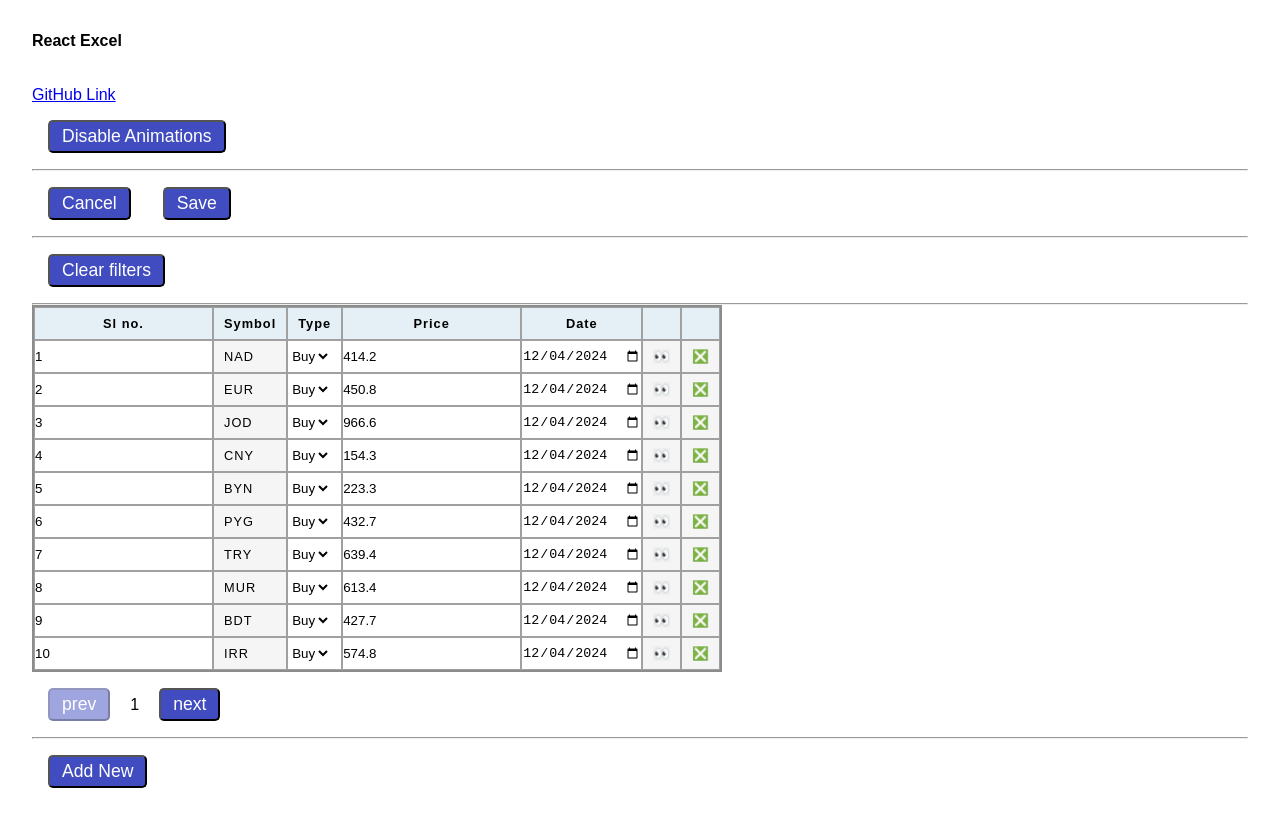
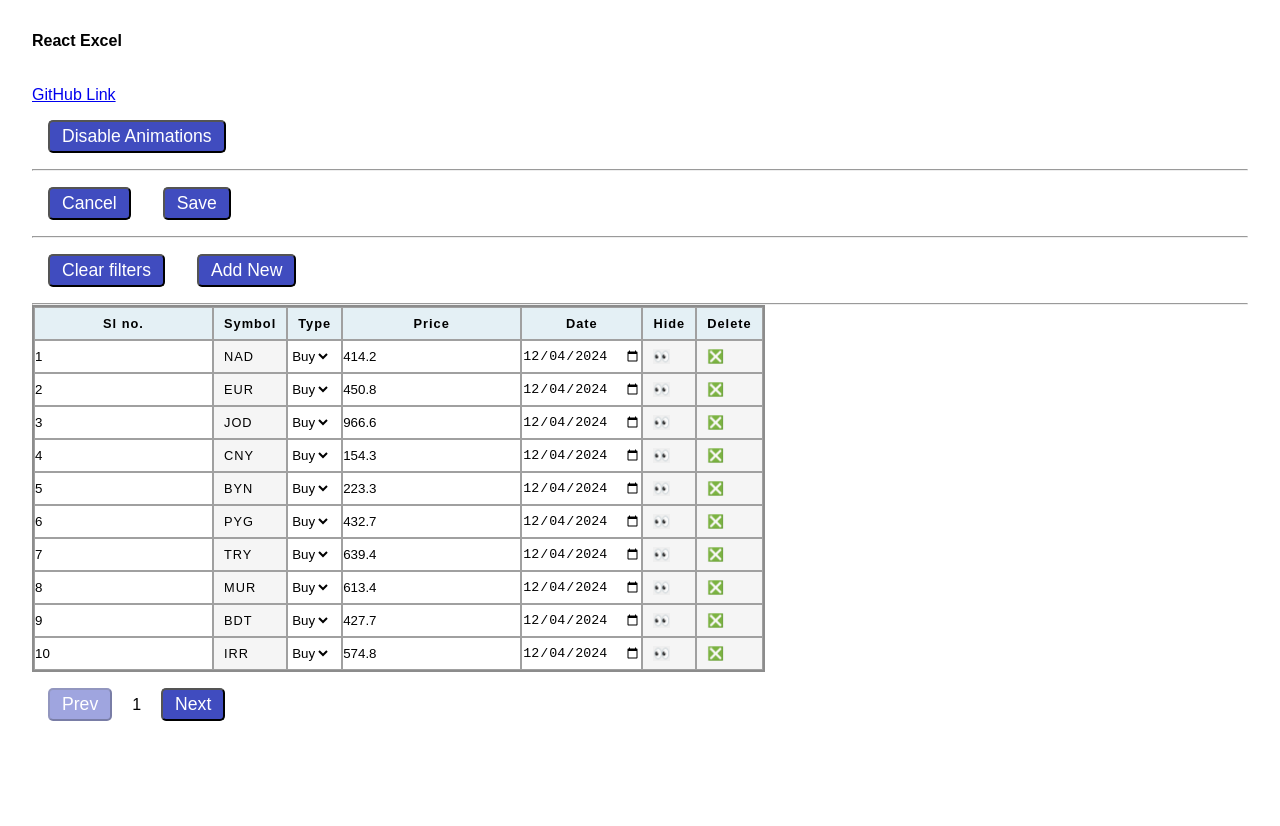
Before and after one commit to Pranay-Tej/react-excel, a React (Vite) app: page / in a window 1280 px wide. Shown: the top 826 px of the page. After the commit the page ends 800 px from the top, so only its background shows below. Built offline with nearby package versions, Linux system fonts and the light colour scheme.

Commit message:
better ux

```diff
--- a/src/Excel.tsx
+++ b/src/Excel.tsx
@@ -79,6 +79,10 @@ function Excel() {
         Clear filters
       </button>
 
+      <button className="btn" onClick={addNewRow}>
+        Add New
+      </button>
+
       <hr />
       <table>
         <thead>
@@ -91,8 +95,8 @@ function Excel() {
             <th>Price</th>
             {/* <th>Notes(Optional)</th> */}
             <th>Date</th>
-            <th></th>
-            <th></th>
+            <th>Hide</th>
+            <th>Delete</th>
           </tr>
         </thead>
         <tbody ref={parent}>
@@ -115,11 +119,6 @@ function Excel() {
       </table>
 
       <PageNumber />
-      <hr />
-
-      <button className="btn" onClick={addNewRow}>
-        Add New
-      </button>
     </div>
   );
 }
--- a/src/ExcelContextProvider.tsx
+++ b/src/ExcelContextProvider.tsx
@@ -54,7 +54,7 @@ const ExcelContextProvider = (props: { children: React.ReactNode }) => {
   useEffect(() => {
     const timeoutId = setTimeout(() => {
       setHighlightedOrderId(null);
-    }, 3000);
+    }, 2700);
 
     return () => {
       clearTimeout(timeoutId);
@@ -240,6 +240,7 @@ const ExcelContextProvider = (props: { children: React.ReactNode }) => {
         newIndexInOriginalList
       ).map((item, idx) => ({ ...item, position: idx + 1 }));
       setData(newItemOrder);
+      setHighlightedOrderId(newItemOrder[newIndexInOriginalList].id);
     },
     [data, formattedData]
   );
--- a/src/ExcelTr.tsx
+++ b/src/ExcelTr.tsx
@@ -115,7 +115,7 @@ export default function ExcelTr(props: Props) {
       </td>
       <td>
         <button
-          className="delete-btn"
+          className="icon-btn"
           onClick={() => hideRow(order.id)}
           title="hide row"
         >
@@ -124,7 +124,7 @@ export default function ExcelTr(props: Props) {
       </td>
       <td>
         <button
-          className="delete-btn"
+          className="icon-btn"
           onClick={() => deleteRow(order.id)}
           title="delete"
         >
--- a/src/PageNumber.tsx
+++ b/src/PageNumber.tsx
@@ -15,11 +15,11 @@ export default function PageNumber() {
       }}
     >
       <button className="btn" disabled={page === 1} onClick={() => setPage(page - 1)}>
-        prev
+        Prev
       </button>
       <span>{page}</span>
       <button className="btn" disabled={page === totalPages} onClick={() => setPage(page + 1)}>
-        next
+        Next
       </button>
     </div>
   );
--- a/src/index.css
+++ b/src/index.css
@@ -24,8 +24,9 @@ button.btn:disabled{
   background-color: hsl(234, 50%, 50%, 0.5);
 }
 
-button.delete-btn{
+button.icon-btn{
   border: none;
+  cursor: pointer;
 }
 body {
   font-family: sans-serif;
```
